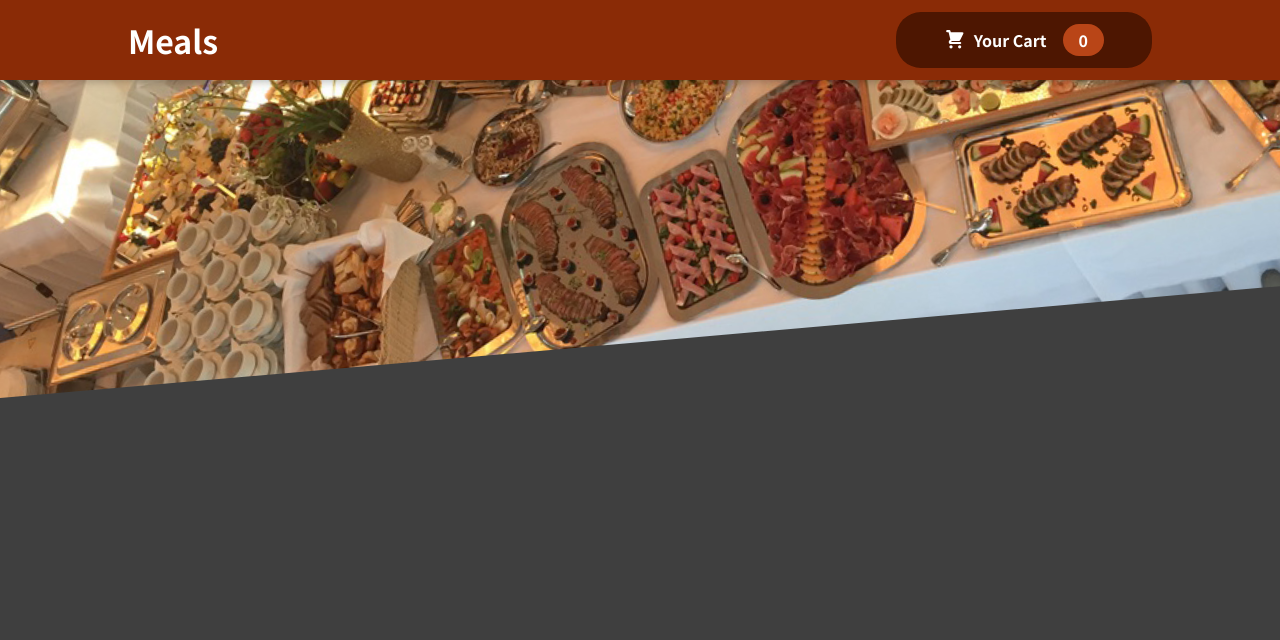
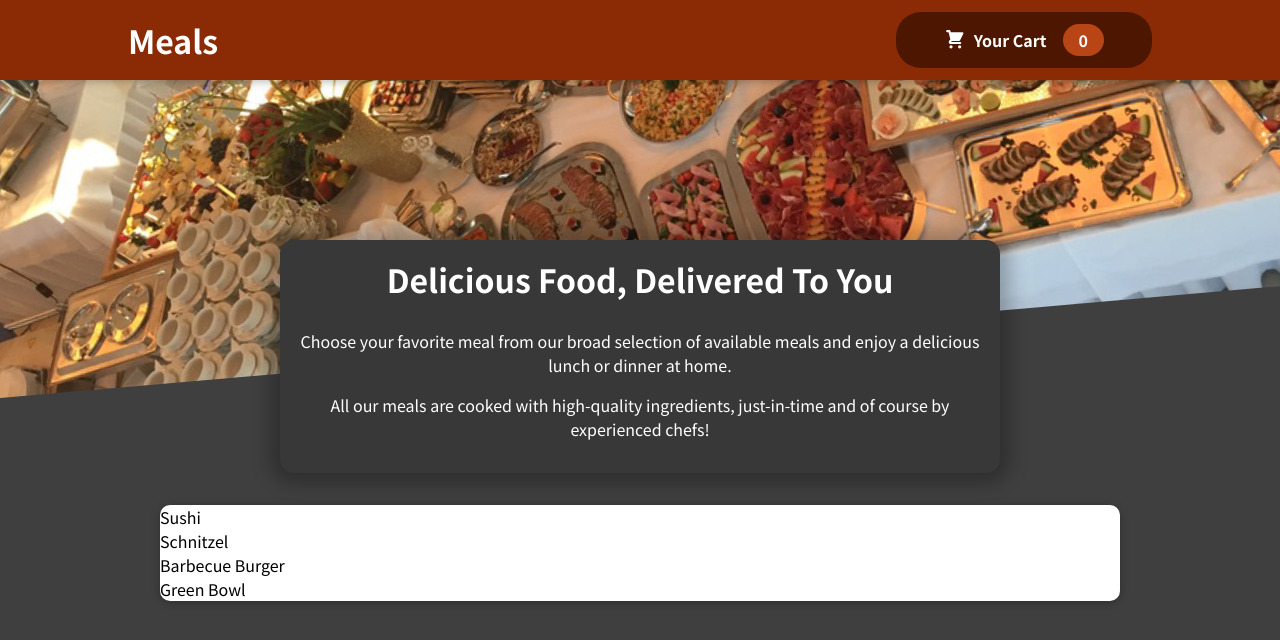
Before and after one commit to AntonPetrovsky/food-order-react-app, a React (Create React App) app: page / in a window 1280 px wide. Shown: the top 640 px of the page. Built offline with nearby package versions, Linux system fonts and the light colour scheme.

Commit message:
Add Meals components

```diff
--- a/src/App.js
+++ b/src/App.js
@@ -1,10 +1,14 @@
 import React from "react";
 import Header from "./components/Layout/Header";
+import Meals from "./components/Meals/Meals";
 
 function App() {
   return (
     <React.Fragment>
       <Header />
+      <main>
+        <Meals />
+      </main>
     </React.Fragment>
   );
 }
--- /dev/null
+++ b/src/components/Meals/AvailableMeals.js
@@ -0,0 +1,44 @@
+import React from "react";
+import Card from "../UI/Card";
+import classes from "./AvailableMeals.module.css";
+
+const DUMMY_MEALS = [
+  {
+    id: "m1",
+    name: "Sushi",
+    description: "Finest fish and veggies",
+    price: 22.99,
+  },
+  {
+    id: "m2",
+    name: "Schnitzel",
+    description: "A german specialty!",
+    price: 16.5,
+  },
+  {
+    id: "m3",
+    name: "Barbecue Burger",
+    description: "American, raw, meaty",
+    price: 12.99,
+  },
+  {
+    id: "m4",
+    name: "Green Bowl",
+    description: "Healthy...and green...",
+    price: 18.99,
+  },
+];
+
+const AvailableMeals = () => {
+  const availableMeals = DUMMY_MEALS.map((value) => <li>{value.name}</li>);
+
+  return (
+    <section className={classes.meals}>
+      <Card>
+        <ul>{availableMeals}</ul>
+      </Card>
+    </section>
+  );
+};
+
+export default AvailableMeals;
--- /dev/null
+++ b/src/components/Meals/AvailableMeals.module.css
@@ -0,0 +1,24 @@
+.meals {
+  max-width: 60rem;
+  width: 90%;
+  margin: 2rem auto;
+  animation: meals-appear 1s ease-out forwards;
+}
+
+.meals ul {
+  list-style: none;
+  margin: 0;
+  padding: 0;
+}
+
+@keyframes meals-appear {
+  from {
+    opacity: 0;
+    transform: translateY(3rem);
+  }
+
+  to {
+    opacity: 1;
+    transform: translateY(0);
+  }
+}
--- /dev/null
+++ b/src/components/Meals/Meals.js
@@ -0,0 +1,12 @@
+import React from "react";
+import AvailableMeals from "./AvailableMeals";
+import MealsSummary from "./MealsSummary";
+
+const Meals = () => (
+  <React.Fragment>
+    <MealsSummary />
+    <AvailableMeals />
+  </React.Fragment>
+);
+
+export default Meals;
--- /dev/null
+++ b/src/components/Meals/MealsSummary.js
@@ -0,0 +1,17 @@
+import classes from "./MealsSummary.module.css";
+
+const MealsSummary = () => (
+  <section className={classes.summary}>
+    <h2>Delicious Food, Delivered To You</h2>
+    <p>
+      Choose your favorite meal from our broad selection of available meals and
+      enjoy a delicious lunch or dinner at home.
+    </p>
+    <p>
+      All our meals are cooked with high-quality ingredients, just-in-time and
+      of course by experienced chefs!
+    </p>
+  </section>
+);
+
+export default MealsSummary;
--- /dev/null
+++ b/src/components/Meals/MealsSummary.module.css
@@ -0,0 +1,18 @@
+.summary {
+  text-align: center;
+  max-width: 45rem;
+  width: 90%;
+  margin: auto;
+  margin-top: -10rem;
+  position: relative;
+  background-color: #383838;
+  color: white;
+  border-radius: 14px;
+  padding: 1rem;
+  box-shadow: 0 1px 18px 10px rgba(0, 0, 0, 0.25);
+}
+
+.summary h2 {
+  font-size: 2rem;
+  margin-top: 0;
+}
```
